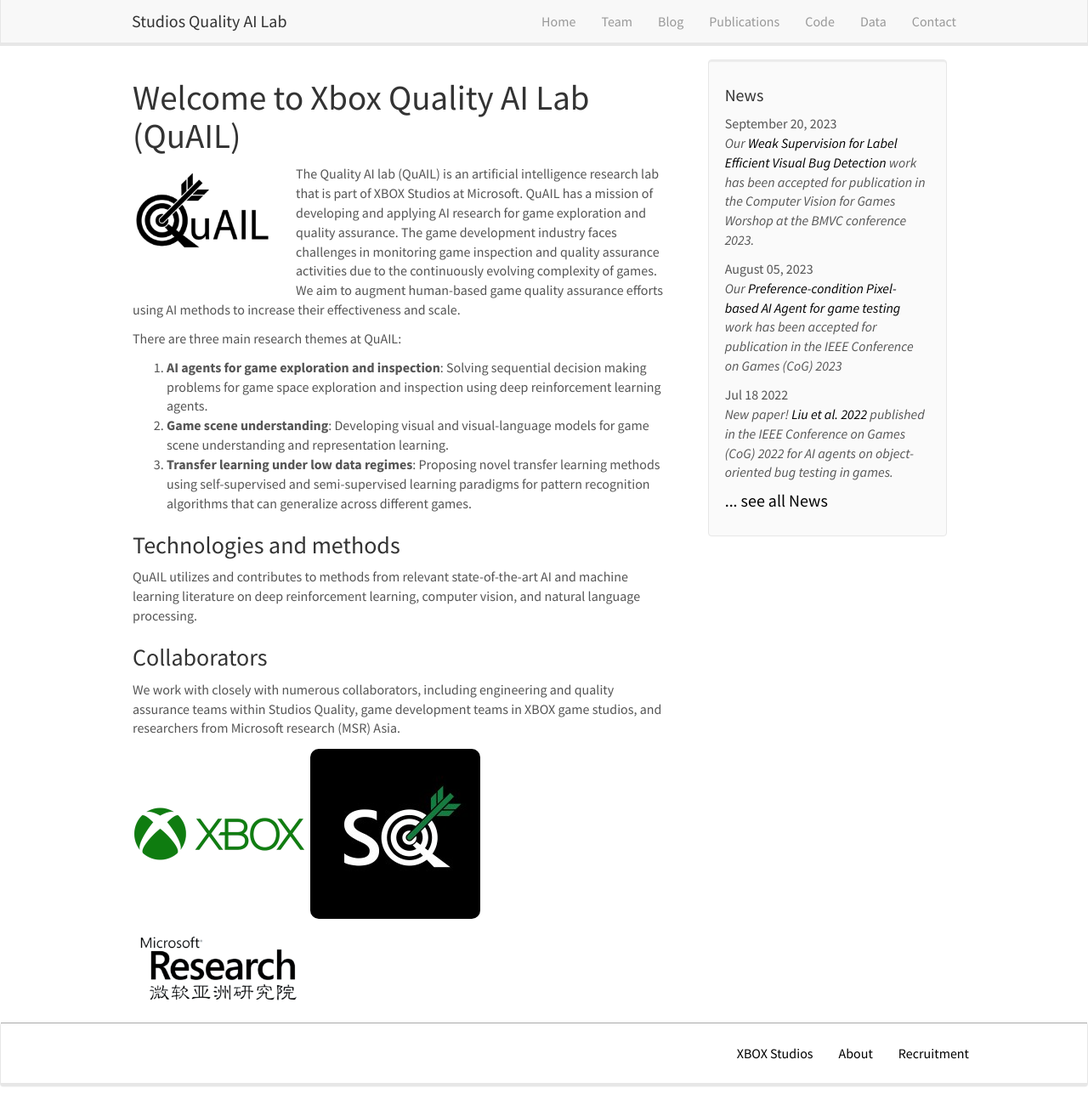
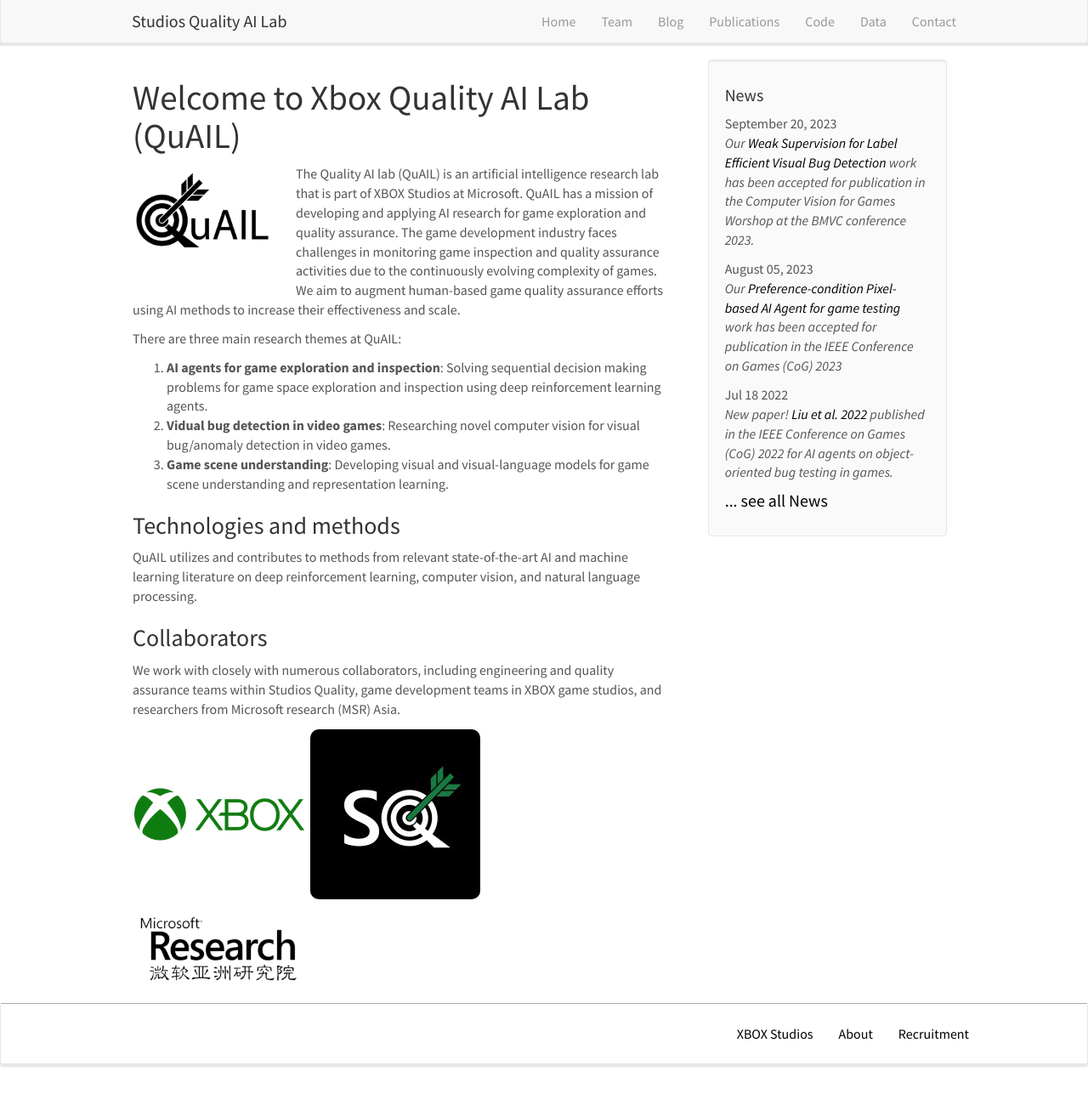
Before and after one commit to Xbox-QuAIL/xbox-quail.github.io, a Jekyll site: the page built from _pages/home.md, in a window 1280 px wide and 1300 px high. Shown: the whole window at 85% size. Built offline with Jekyll 4.4.1, drawn with Linux system fonts in a browser that asks for light colours; nearby versions of some CDN libraries.

Commit message:
fixes for home page

```diff
--- a/_config.yml
+++ b/_config.yml
@@ -7,7 +7,7 @@
 
 # Site settings
 title: XBOX QuAIL
-email: your-email@domain.com
+email: XGSQAI@microsoft.com
 description:
 baseurl: ""
 url: ""
--- a/_pages/home.md
+++ b/_pages/home.md
@@ -18,8 +18,9 @@ The Quality AI lab (QuAIL) is an artificial intelligence research lab that is pa
 There are three main research themes at QuAIL:
 
 1. **AI agents for game exploration and inspection**: Solving sequential decision making problems for game space exploration and inspection using deep reinforcement learning agents.
-2. **Game scene understanding**: Developing visual and visual-language models for game scene understanding and representation learning.
-3. **Transfer learning under low data regimes**: Proposing novel transfer learning methods using self-supervised and semi-supervised learning paradigms for pattern recognition algorithms that can generalize across different games.
+2. **Vidual bug detection in video games**: Researching novel computer vision for visual bug/anomaly detection in video games.
+3. **Game scene understanding**: Developing visual and visual-language models for game scene understanding and representation learning.
+
 
 ### Technologies and methods
 QuAIL utilizes and contributes to methods from relevant state-of-the-art AI and machine learning literature on deep reinforcement learning, computer vision, and natural language processing.
```
Also changed, not shown: _pages/about.md (+1 -1 lines).
